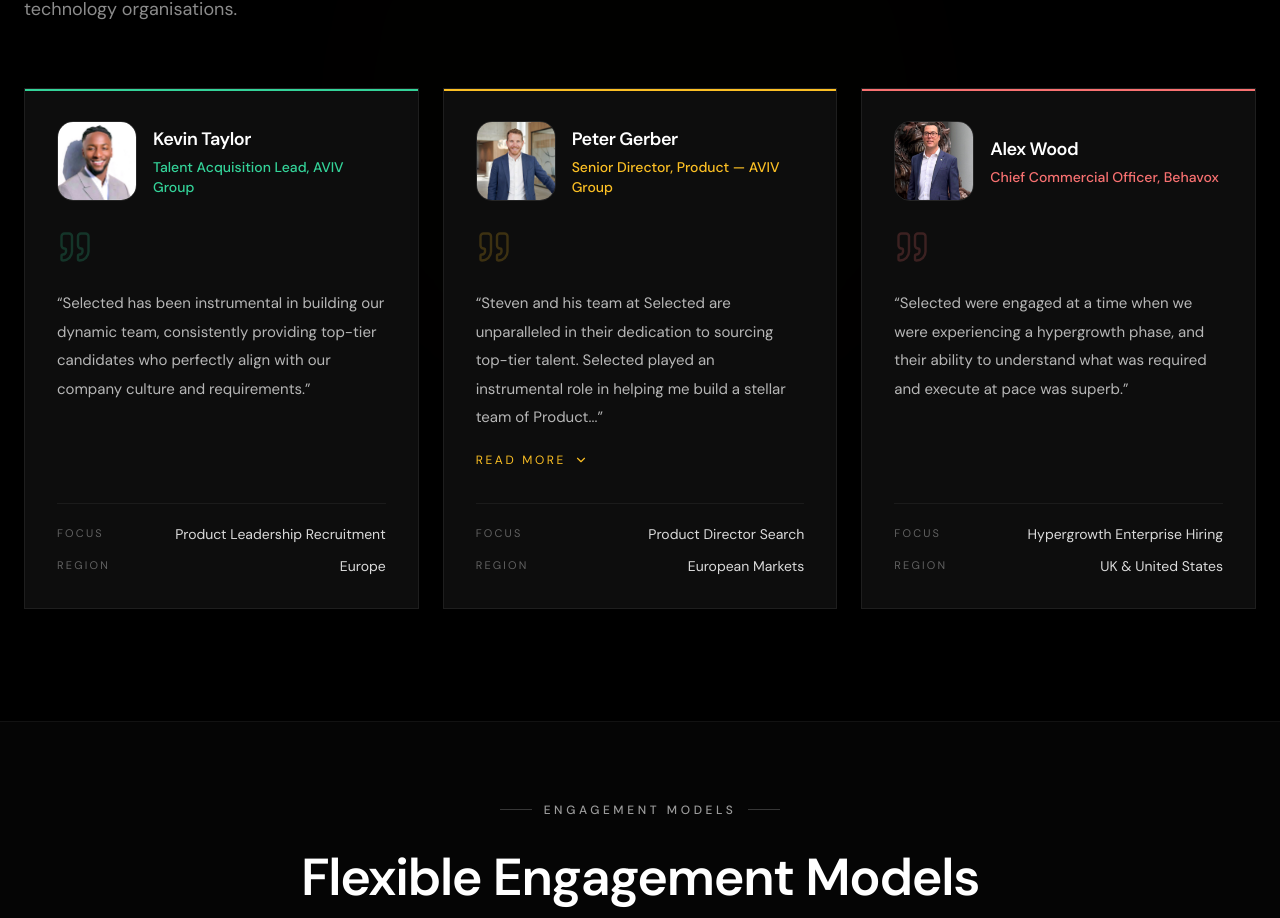
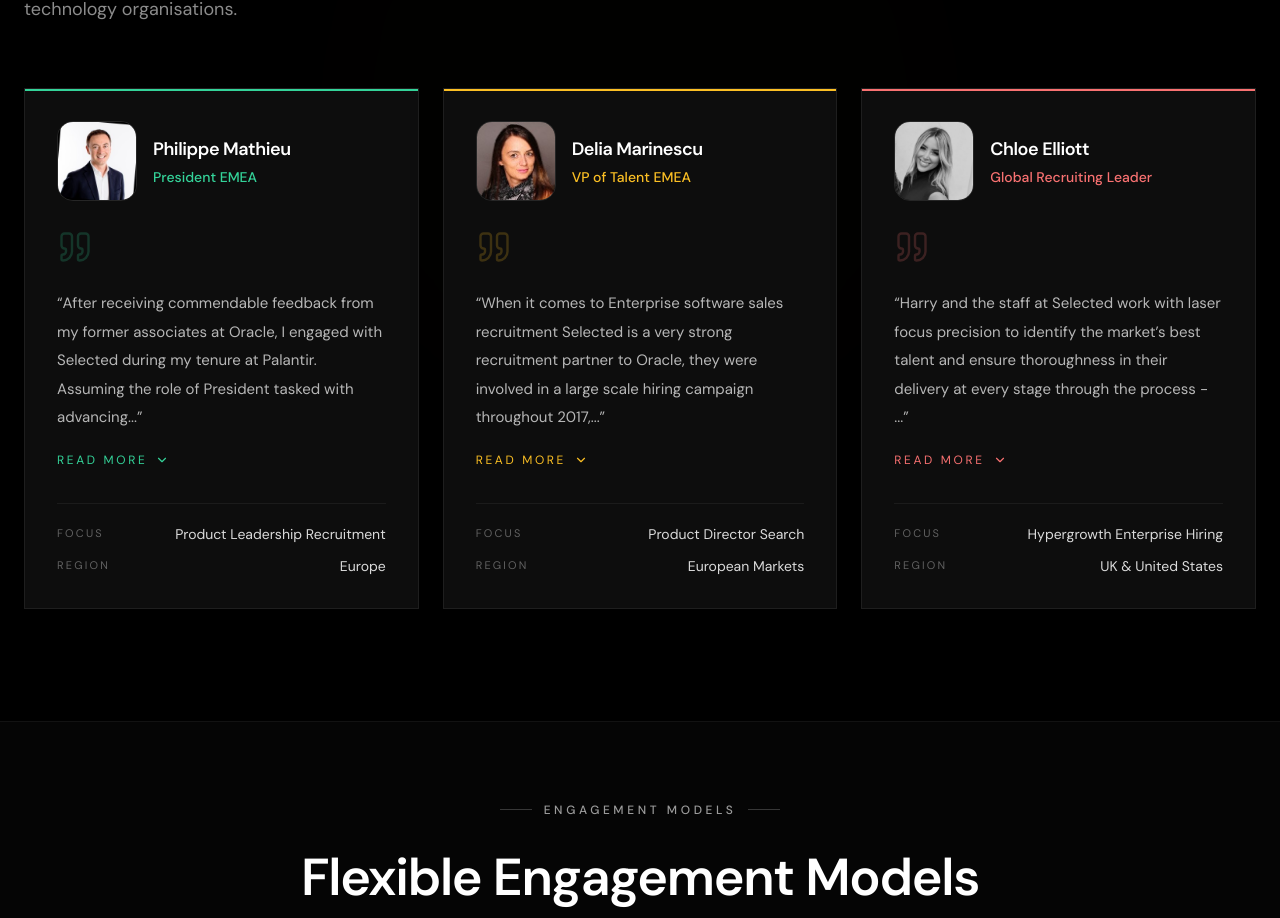
Before and after one commit to harryselectedjobs/selected-group, a React (Vite) app: page / in a window 1280 px wide. Shown: the part 3296-4214 px from the top of the page. Built offline with nearby package versions, Linux system fonts and the light colour scheme.

Commit message:
[feat]: Update testimonials and add founder images to enhance About Page

```diff
--- a/src/components/Testimonials.jsx
+++ b/src/components/Testimonials.jsx
@@ -1,19 +1,19 @@
 import { useEffect, useRef, useState } from "react";
 import { Quote, ChevronDown } from "lucide-react";
-import kevinImage from "../assets/images/kevin-taylor.jpg";
-import peterImage from "../assets/images/peter-gerber.jpg";
-import alexImage from "../assets/images/alex-wood.jpg";
+import philippeImage from "../assets/images/philippe-mathieu.jpg";
+import choleImage from "../assets/images/chloe-elliott.jpg";
+import deliaImage from "../assets/images/delia-marinescu.jpg";
 
 const testimonials = [
   {
     quote:
-      "Selected has been instrumental in building our dynamic team, consistently providing top-tier candidates who perfectly align with our company culture and requirements.",
+      "After receiving commendable feedback from my former associates at Oracle, I engaged with Selected during my tenure at Palantir. Assuming the role of President tasked with advancing our Private Sector initiatives, I sought a reputable agency capable of delivering impeccable service.",
 
-    name: "Kevin Taylor",
+    name: "Philippe Mathieu",
 
-    role: "Talent Acquisition Lead, AVIV Group",
+    role: "President EMEA",
 
-    image: kevinImage,
+    image: philippeImage,
 
     accent: "#34D399",
 
@@ -25,13 +25,13 @@ const testimonials = [
 
   {
     quote:
-      "Steven and his team at Selected are unparalleled in their dedication to sourcing top-tier talent. Selected played an instrumental role in helping me build a stellar team of Product Directors.",
+      "When it comes to Enterprise software sales recruitment Selected is a very strong recruitment partner to Oracle, they were involved in a large scale hiring campaign throughout 2017, road mapping and identifying hidden talent in some of our most challenging regions.",
 
-    name: "Peter Gerber",
+    name: "Delia Marinescu",
 
-    role: "Senior Director, Product — AVIV Group",
+    role: "VP of Talent EMEA",
 
-    image: peterImage,
+    image: deliaImage,
 
     accent: "#FBBF24",
 
@@ -43,13 +43,13 @@ const testimonials = [
 
   {
     quote:
-      "Selected were engaged at a time when we were experiencing a hypergrowth phase, and their ability to understand what was required and execute at pace was superb.",
+      "Harry and the staff at Selected work with laser focus precision to identify the market’s best talent and ensure thoroughness in their delivery at every stage through the process - be that market mapping, industry insights, candidate qualification, expectation setting, offer management etc. ",
 
-    name: "Alex Wood",
+    name: "Chloe Elliott",
 
-    role: "Chief Commercial Officer, Behavox",
+    role: "Global Recruiting Leader",
 
-    image: alexImage,
+    image: choleImage,
 
     accent: "#F87171",
 
--- a/src/pages/AboutPage.jsx
+++ b/src/pages/AboutPage.jsx
@@ -194,93 +194,6 @@ export default function AboutPage() {
 
       {/* ───────────────── FOUNDERS ───────────────── */}
 
-      <section
-        id="story"
-        className="bg-[#0B0B0B] border-y border-white/5 py-28 px-6 lg:px-12"
-      >
-        <div className="max-w-7xl mx-auto">
-          <FadeIn className="text-center mb-16">
-            <div className="flex items-center justify-center gap-3 mb-5">
-              <div className="w-8 h-px bg-[#06B6D4]" />
-              <span className="uppercase tracking-[0.3em] text-xs text-[#06B6D4]">
-                Founders
-              </span>
-              <div className="w-8 h-px bg-[#06B6D4]" />
-            </div>
-
-            <h2 className="text-4xl lg:text-5xl font-bold mb-6">
-              Built on Partnership & Trust
-            </h2>
-
-            <p className="text-[#A1A1AA] max-w-2xl mx-auto text-lg leading-relaxed">
-              Selected Group was founded by Steven Petty and Harry Brown — built
-              on long-term friendship, loyalty, and a shared ambition to
-              redefine technology recruitment.
-            </p>
-          </FadeIn>
-
-          {/* founder photo cards */}
-
-          <div className="grid lg:grid-cols-2 gap-8">
-            {/* Harry */}
-
-            <FadeIn>
-              <div className="group relative overflow-hidden rounded-3xl border border-white/10 bg-white/[0.03]">
-                <div className="aspect-[4/5] overflow-hidden">
-                  <img
-                    src={harywifeImage}
-                    alt="Harry Brown and wife"
-                    className="w-full h-full object-cover group-hover:scale-105 transition-transform duration-700"
-                  />
-                </div>
-
-                <div className="p-8">
-                  <p className="uppercase tracking-[0.25em] text-xs text-[#F59E0B] mb-3">
-                    Co-Founder
-                  </p>
-
-                  <h3 className="text-3xl font-bold mb-4">Harry Brown</h3>
-
-                  <p className="text-[#A1A1AA] leading-relaxed">
-                    Harry helped build Selected Group around the belief that
-                    recruitment should create long-term impact — not simply fill
-                    vacancies.
-                  </p>
-                </div>
-              </div>
-            </FadeIn>
-
-            {/* Steven */}
-
-            <FadeIn delay={0.15}>
-              <div className="group relative overflow-hidden rounded-3xl border border-white/10 bg-white/[0.03]">
-                <div className="aspect-[4/5] overflow-hidden">
-                  <img
-                    src={stevenwifeImage}
-                    alt="Steven Petty and wife"
-                    className="w-full h-full object-cover group-hover:scale-105 transition-transform duration-700"
-                  />
-                </div>
-
-                <div className="p-8">
-                  <p className="uppercase tracking-[0.25em] text-xs text-[#E879F9] mb-3">
-                    Co-Founder
-                  </p>
-
-                  <h3 className="text-3xl font-bold mb-4">Steven Petty</h3>
-
-                  <p className="text-[#A1A1AA] leading-relaxed">
-                    Steven has spent more than a decade helping enterprise
-                    technology companies scale through relationship-led,
-                    strategic recruitment partnerships.
-                  </p>
-                </div>
-              </div>
-            </FadeIn>
-          </div>
-        </div>
-      </section>
-
       {/* ───────────────── STORY SLIDER ───────────────── */}
 
       <StorySlider />
```
Also changed, not shown: src/assets/images/chloe-elliott.jpg (added), src/assets/images/philippe-mathieu.jpg (added).
